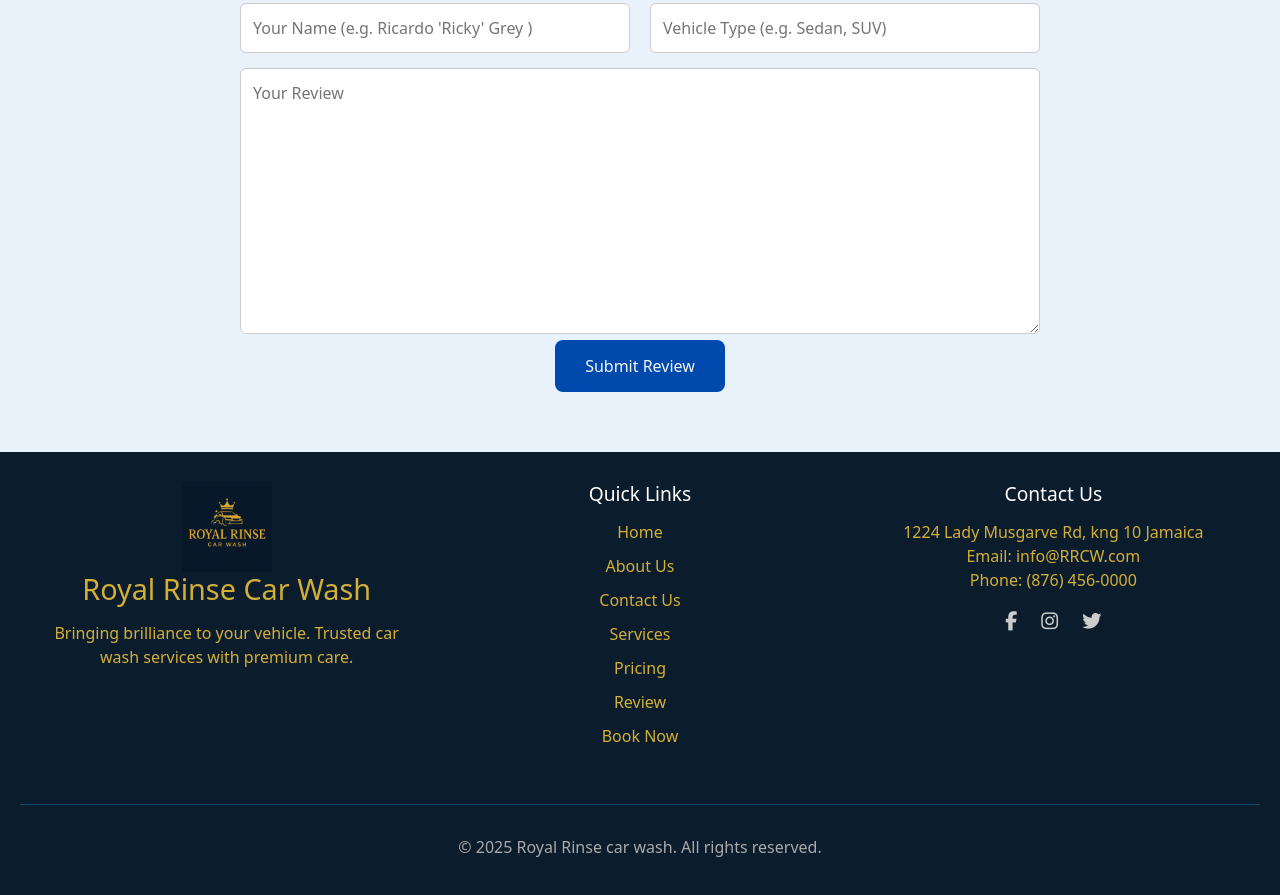
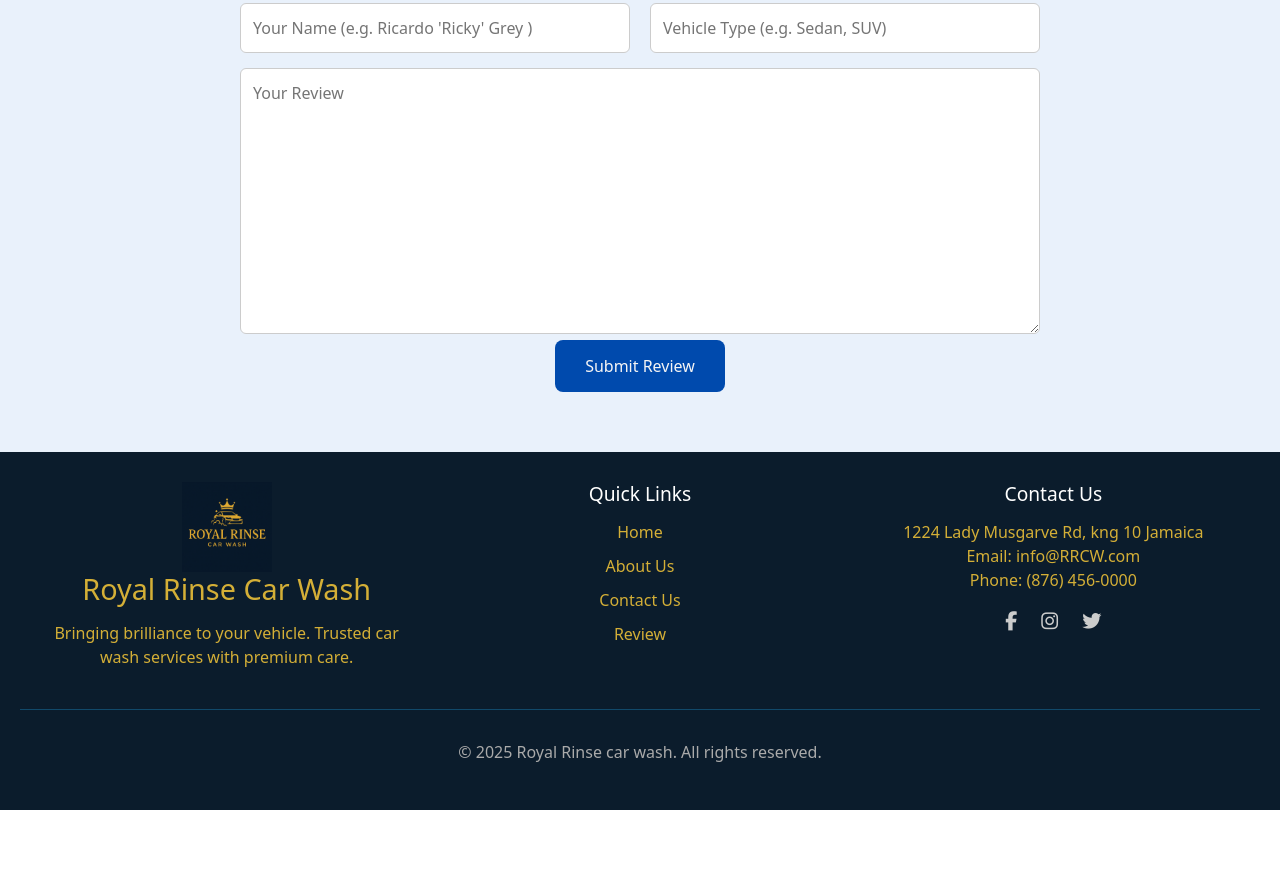
Before and after one commit to ndezness/web-tech-deployment, a plain HTML site: page review.html in a window 1280 px wide. Shown: the part 1004-1899 px from the top of the page. After the commit the page ends 1814 px from the top, so only its background shows below. Drawn offline with nearby package versions, Linux system fonts and the light colour scheme.

Commit message:
updated title lines, realignment of code, updated review anchor tag, added color names, updated footer tags

```diff
--- a/review.html
+++ b/review.html
@@ -144,10 +144,7 @@
           <li><a href="index.html">Home</a></li>
           <li><a href="about_us.html">About Us</a></li>
           <li><a href="contact_us.html">Contact Us</a></li>
-          <li><a href="#services">Services</a></li>
-          <li><a href="#pricing">Pricing</a></li>
           <li><a href="review.html">Review</a></li>
-          <li><a href="#booking">Book Now</a></li>
         </ul>
       </div>
 
--- a/styles.css
+++ b/styles.css
@@ -4,8 +4,8 @@
   --accent-color: #1e1e1e;       /* Deep Charcoal */
   --text-light: #f5f5f5;         /* Platinum White */
   --text-dark: #111111;          /* Rich Black */
-  --highlight-color: #b08d57;
-  --secondary-color2: #3e2723;
+  --highlight-color: #b08d57;    /*Bronze (metallic) */
+  --secondary-color2: #3e2723;   /*Ethereal Espresso*/
 }
 
 
```
Also changed, not shown: about_us.html (+3 -3 lines), contact_us.html (+1 -1 lines), index.html (+2 -1 lines).
